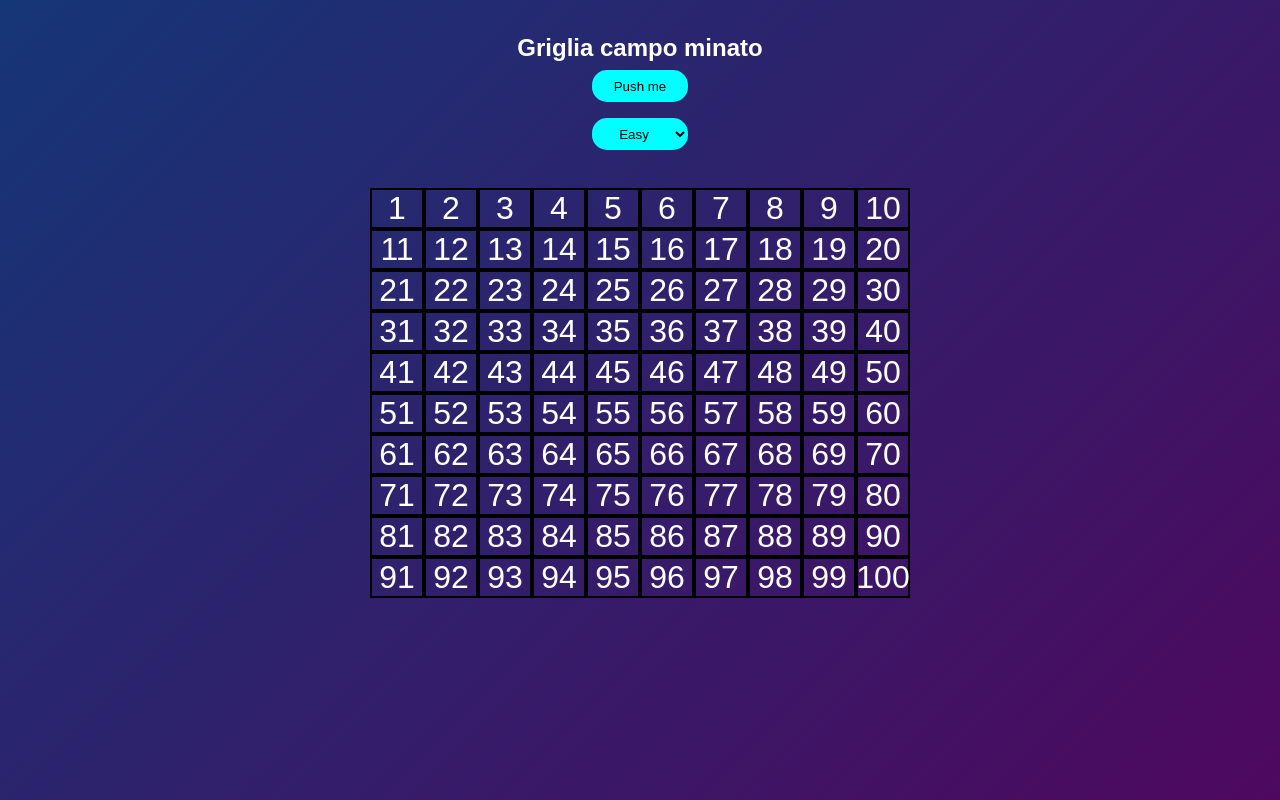
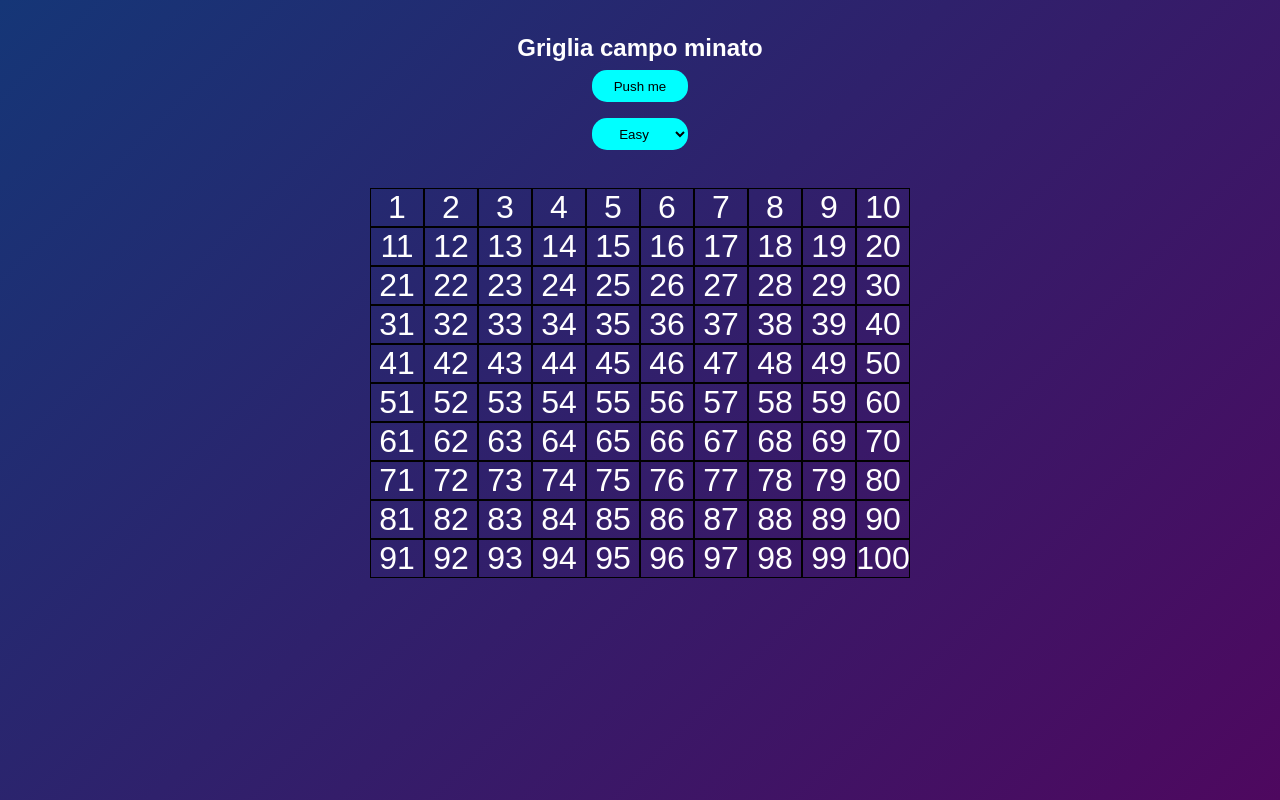
Before and after one commit to BernardoBarbucci/js-campominato-dom, a plain HTML site: page index.html in a window 1280 px wide. Both pictures are taken after a click on the button "Push me". Drawn offline with Linux system fonts and the light colour scheme.

Commit message:
piccola costumizzazione della griglia nel css + inizio funzione su js

```diff
--- a/script.js
+++ b/script.js
@@ -71,4 +71,4 @@ function createNewSquare(){
     // (ovvero quando ha rivelato tutte le celle che non sono bombe).
     // Al termine della partita il software deve comunicare il punteggio, cioè il numero di volte che l’utente ha cliccato su una cella che non era una bomba.
 
-// generare 16 numeri casuali (prolly with an array) in ogni difficolta + attenzione che non possono essere generati gli stessi numeri = bombe
+// generare 16 numeri casuali (prolly with an array) in ogni difficolta (quindi 16 numeri tra 1-) + attenzione che non possono essere generati gli stessi numeri = bombe
--- a/style.css
+++ b/style.css
@@ -38,9 +38,8 @@ select:hover{
 .main-grid{
     width: 100%;
     max-width: 540px;
-    /* border: 1px solid black; */
     margin: 30px auto 20px;
-    /* padding: 40px 30px 70px; */
+    box-sizing: border-box;
     border-radius: 10px;
     display: flex;
     flex-wrap: wrap;
@@ -52,7 +51,7 @@ div.main-grid article.squareEl{
     text-align: center;
     width: calc(100% / 9);
     height: calc(100% / 9);
-    border: 2px solid black;
+    border: 1px solid black;
     font-size: 2rem;
     font-weight: 500;
     color: white;
```
